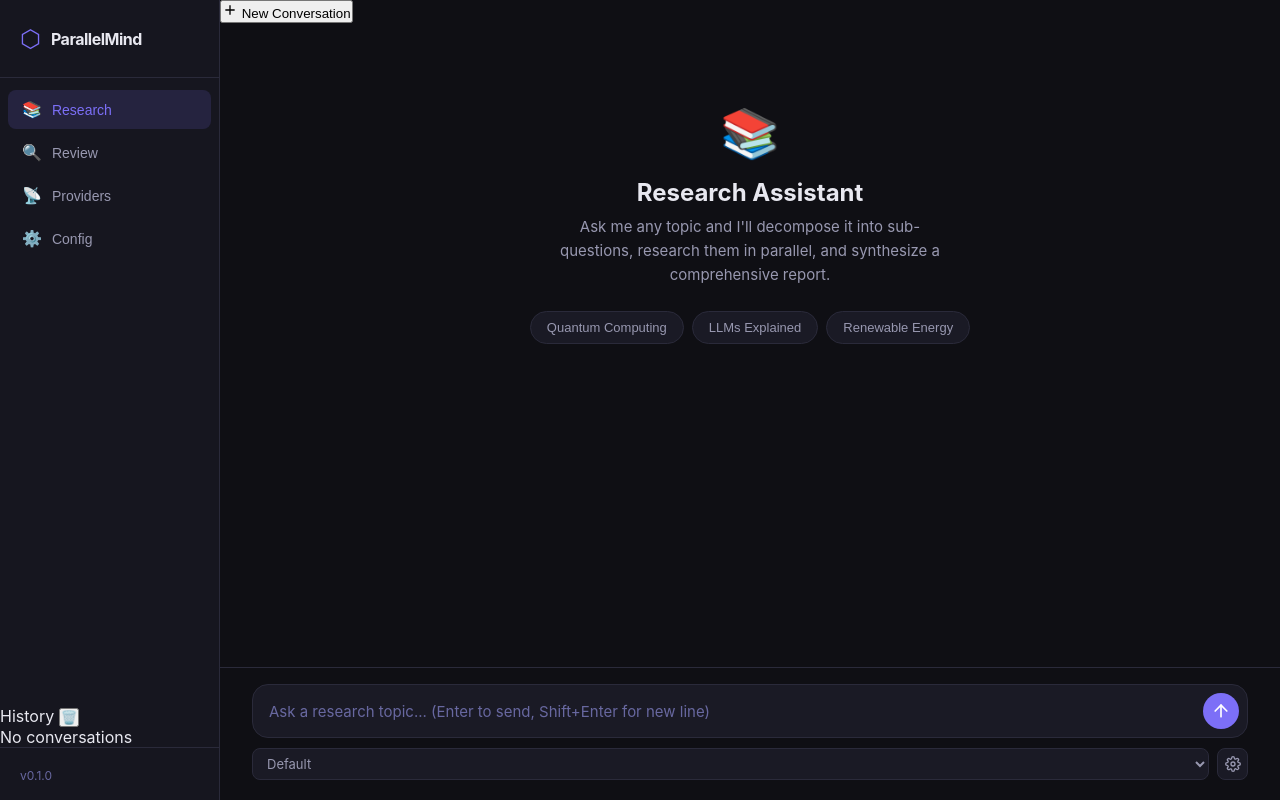
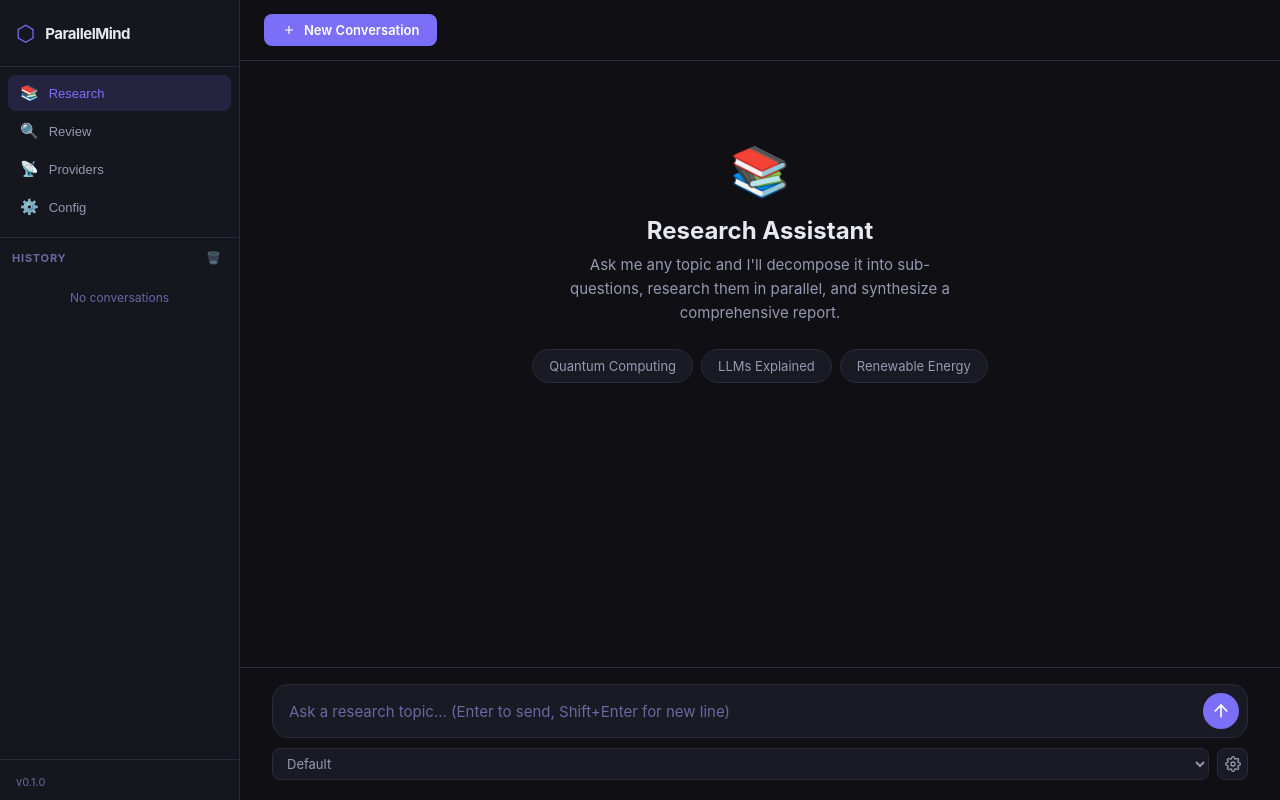
Before and after one commit to Rudra-narayan-muduli-001/Parallel_Mind, a FastAPI app: page / in a window 1280 px wide. Run offline with FastAPI, Linux system fonts and the light colour scheme; some libraries are stand-ins or nearby versions.

Commit message:
Add structural changes

```diff
--- a/web/static/style.css
+++ b/web/static/style.css
@@ -40,53 +40,56 @@ body {
     height: 100vh;
 }
 
-/* Sidebar */
+/* ===== SIDEBAR ===== */
 .sidebar {
-    width: 220px;
+    width: 240px;
     background: var(--bg-secondary);
     border-right: 1px solid var(--border);
     display: flex;
     flex-direction: column;
     flex-shrink: 0;
+    overflow: hidden;
+    height: 100vh;
 }
 
 .logo {
-    padding: 24px 20px;
+    padding: 20px 16px;
     display: flex;
     align-items: center;
     gap: 10px;
     border-bottom: 1px solid var(--border);
+    flex-shrink: 0;
 }
 
 .logo-icon {
-    font-size: 24px;
+    font-size: 22px;
     color: var(--accent);
 }
 
 .logo-text {
-    font-size: 16px;
+    font-size: 15px;
     font-weight: 700;
     letter-spacing: -0.5px;
 }
 
 .nav {
-    flex: 1;
-    padding: 12px 8px;
+    padding: 8px;
     display: flex;
     flex-direction: column;
-    gap: 4px;
+    gap: 2px;
+    flex-shrink: 0;
 }
 
 .nav-btn {
     display: flex;
     align-items: center;
     gap: 10px;
-    padding: 10px 14px;
+    padding: 9px 12px;
     background: transparent;
     border: none;
     border-radius: var(--radius-sm);
     color: var(--text-secondary);
-    font-size: 14px;
+    font-size: 13px;
     cursor: pointer;
     transition: all 0.15s;
     text-align: left;
@@ -104,20 +107,150 @@ body {
 }
 
 .nav-icon {
-    font-size: 16px;
+    font-size: 15px;
+}
+
+/* ===== HISTORY SECTION ===== */
+.history-section {
+    flex: 1;
+    overflow: hidden;
+    display: flex;
+    flex-direction: column;
+    border-top: 1px solid var(--border);
+    margin-top: 4px;
+    padding-top: 2px;
+}
+
+.history-header {
+    display: flex;
+    align-items: center;
+    justify-content: space-between;
+    padding: 8px 12px 6px;
+    flex-shrink: 0;
+}
+
+.history-title {
+    font-size: 11px;
+    font-weight: 700;
+    text-transform: uppercase;
+    letter-spacing: 0.8px;
+    color: var(--text-muted);
+}
+
+.history-clear-all {
+    background: none;
+    border: none;
+    cursor: pointer;
+    font-size: 12px;
+    opacity: 0.6;
+    transition: opacity 0.15s;
+    padding: 3px 6px;
+    border-radius: 4px;
+    color: var(--text-secondary);
+}
+
+.history-clear-all:hover {
+    opacity: 1;
+    color: var(--error);
+    background: rgba(248, 113, 113, 0.1);
+}
+
+.history-list {
+    flex: 1;
+    overflow-y: auto;
+    padding: 0 6px 6px;
+    display: flex;
+    flex-direction: column;
+    gap: 1px;
+}
+
+.history-empty {
+    font-size: 12px;
+    color: var(--text-muted);
+    text-align: center;
+    padding: 16px 8px;
+}
+
+.history-item {
+    display: flex;
+    align-items: center;
+    gap: 2px;
+    border-radius: var(--radius-sm);
+    transition: background 0.15s;
+}
+
+.history-item:hover {
+    background: var(--bg-hover);
+}
+
+.history-item.active {
+    background: var(--accent-glow);
+}
+
+.history-item-btn {
+    flex: 1;
+    background: none;
+    border: none;
+    color: var(--text-secondary);
+    font-size: 13px;
+    text-align: left;
+    padding: 8px 10px;
+    cursor: pointer;
+    white-space: nowrap;
+    overflow: hidden;
+    text-overflow: ellipsis;
+    border-radius: var(--radius-sm);
+    font-family: inherit;
+    min-width: 0;
+}
+
+.history-item.active .history-item-btn {
+    color: var(--accent);
+}
+
+.history-item-btn:hover {
+    color: var(--text-primary);
+}
+
+.history-item-delete {
+    width: 22px;
+    height: 22px;
+    display: flex;
+    align-items: center;
+    justify-content: center;
+    background: none;
+    border: none;
+    color: var(--text-muted);
+    font-size: 11px;
+    cursor: pointer;
+    border-radius: 4px;
+    opacity: 0;
+    transition: all 0.15s;
+    flex-shrink: 0;
+    margin-right: 4px;
+}
+
+.history-item:hover .history-item-delete {
+    opacity: 1;
+}
+
+.history-item-delete:hover {
+    background: rgba(248, 113, 113, 0.15);
+    color: var(--error);
 }
 
 .sidebar-footer {
-    padding: 16px 20px;
+    padding: 10px 16px;
     border-top: 1px solid var(--border);
+    flex-shrink: 0;
 }
 
 .version {
-    font-size: 12px;
+    font-size: 11px;
     color: var(--text-muted);
 }
 
-/* Main Content */
+/* ===== MAIN CONTENT ===== */
 .main {
     flex: 1;
     overflow: hidden;
@@ -129,11 +262,20 @@ body {
     display: none;
     flex: 1;
     overflow: hidden;
+    min-height: 0;
 }
 
 .tab-content.active {
     display: flex;
     flex-direction: column;
+}
+
+.tab-content.scrollable {
+    overflow-y: auto;
+}
+
+.tab-content.scrollable.active {
+    display: block;
 }
 
 .tab-header {
@@ -157,6 +299,62 @@ body {
     flex-direction: column;
     height: 100%;
     flex: 1;
+}
+
+.chat-toolbar {
+    display: flex;
+    align-items: center;
+    justify-content: space-between;
+    gap: 12px;
+    padding: 14px 24px;
+    border-bottom: 1px solid var(--border);
+    flex-shrink: 0;
+}
+
+.toolbar-left {
+    display: flex;
+    align-items: center;
+    gap: 12px;
+}
+
+.btn-new-chat {
+    display: flex;
+    align-items: center;
+    gap: 8px;
+    padding: 8px 18px;
+    background: var(--accent);
+    border: none;
+    border-radius: var(--radius-sm);
+    color: white;
+    font-size: 13px;
+    font-weight: 600;
+    cursor: pointer;
+    transition: all 0.15s;
+    font-family: inherit;
+}
+
+.btn-new-chat:hover {
+    background: var(--accent-hover);
+    transform: translateY(-1px);
+}
+
+.btn-new-chat:active {
+    transform: translateY(0);
+}
+
+.btn-new-chat svg {
+    width: 14px;
+    height: 14px;
+}
+
+.chat-title-display {
+    font-size: 13px;
+    color: var(--text-muted);
+    white-space: nowrap;
+    overflow: hidden;
+    text-overflow: ellipsis;
+    flex: 1;
+    text-align: right;
 }
 
 .chat-messages {
@@ -211,6 +409,7 @@ body {
     font-size: 13px;
     cursor: pointer;
     transition: all 0.15s;
+    font-family: inherit;
 }
 
 .example-chip:hover {
@@ -610,7 +809,7 @@ body {
     border: 1px solid var(--border);
     border-radius: var(--radius);
     padding: 24px;
-    margin-bottom: 20px;
+    margin: 0 32px 20px;
 }
 
 .section-title {
@@ -899,6 +1098,10 @@ input[type="text"]:focus, textarea:focus, select:focus {
         flex-direction: row;
         border-right: none;
         border-bottom: 1px solid var(--border);
+        max-height: 50px;
+    }
+    .history-section {
+        display: none;
     }
     .nav {
         flex-direction: row;
@@ -913,6 +1116,9 @@ input[type="text"]:focus, textarea:focus, select:focus {
     .chat-input-area {
         padding: 12px 16px 16px;
     }
+    .card {
+        margin: 0 16px 16px;
+    }
     .form-row {
         flex-direction: column;
         gap: 0;
```
